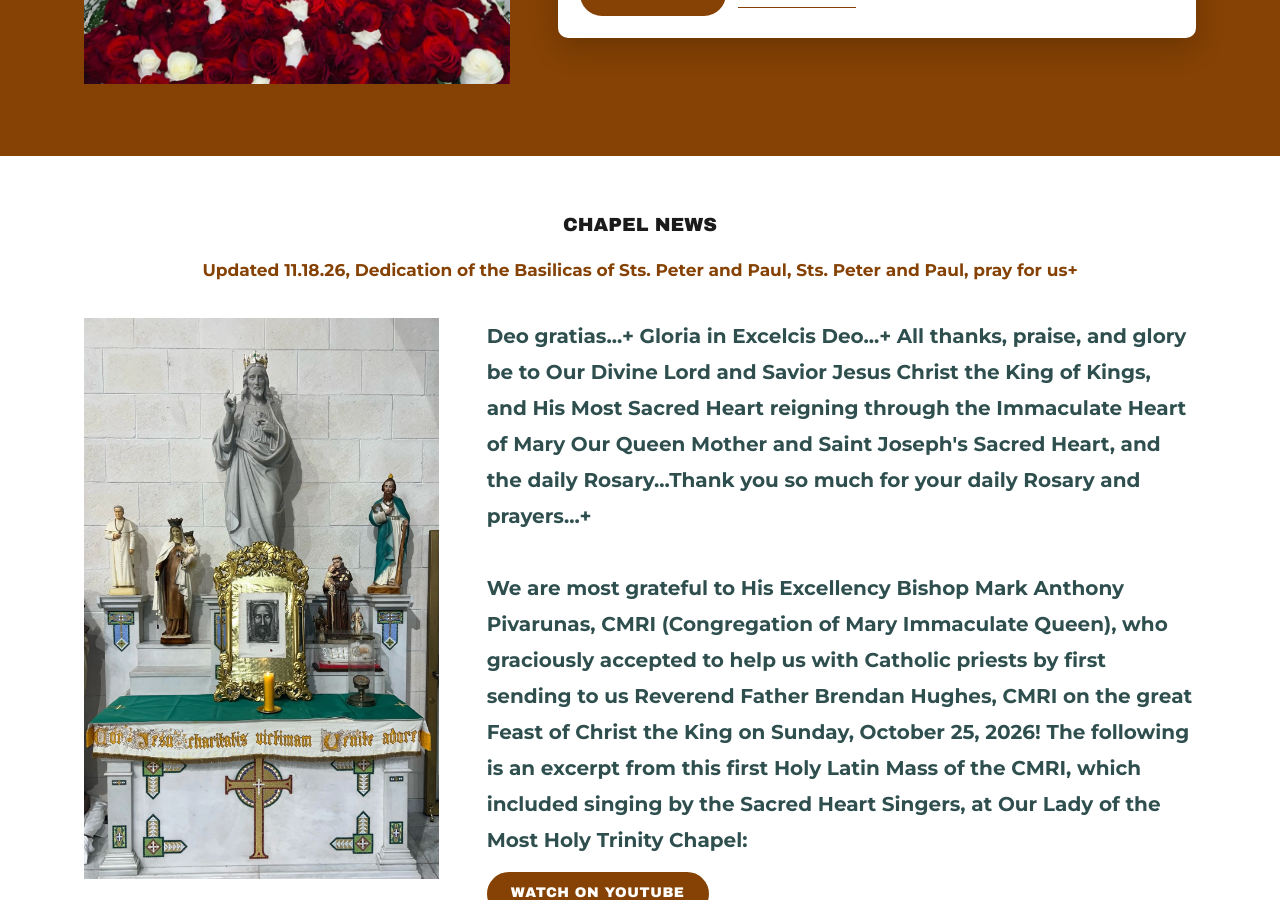
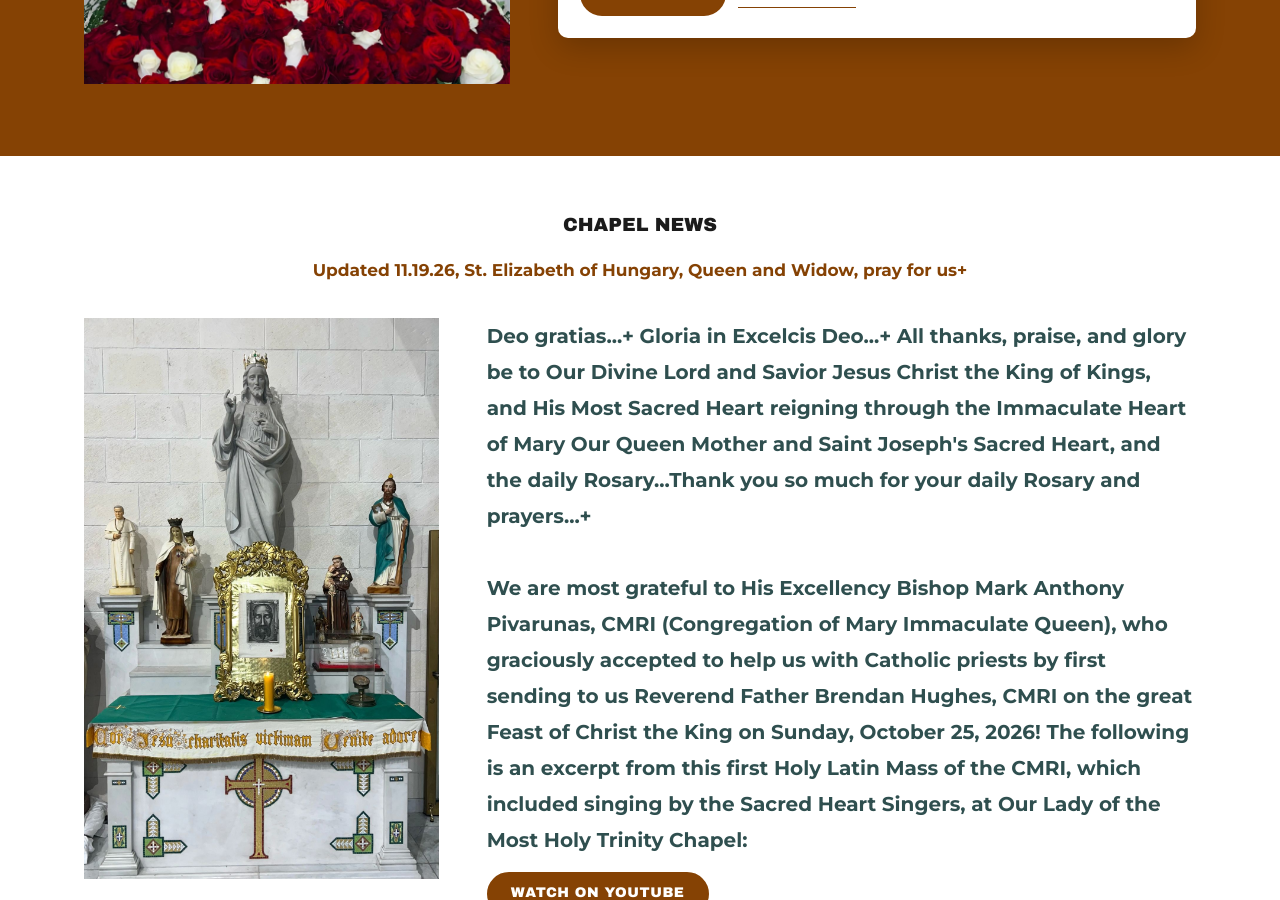
Before and after one commit to ourladymhtchurch/ourladymhtchurch.github.io, a Jekyll site: the page built from index.html, in a window 1280 px wide and 900 px high, scrolled down 711 px. Built offline with Jekyll 4.4.1, drawn with Linux system fonts in a browser that asks for light colours.

Commit message:
Update the Chapel News date line for St. Elizabeth of Hungary (November 19)

```diff
--- a/_data/notices.yml
+++ b/_data/notices.yml
@@ -11,6 +11,6 @@
 # The main news text itself (beside the side-altar photo) is near the top of
 # index.html.
 # ---------------------------------------------------------------------------
-updated: "Updated 11.18.26, Dedication of the Basilicas of Sts. Peter and Paul, Sts. Peter and Paul, pray for us+"
+updated: "Updated 11.19.26, St. Elizabeth of Hungary, Queen and Widow, pray for us+"
 
 items: []
```
